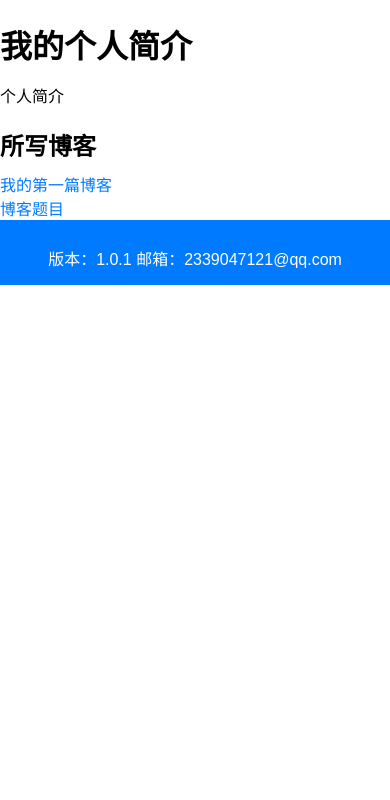
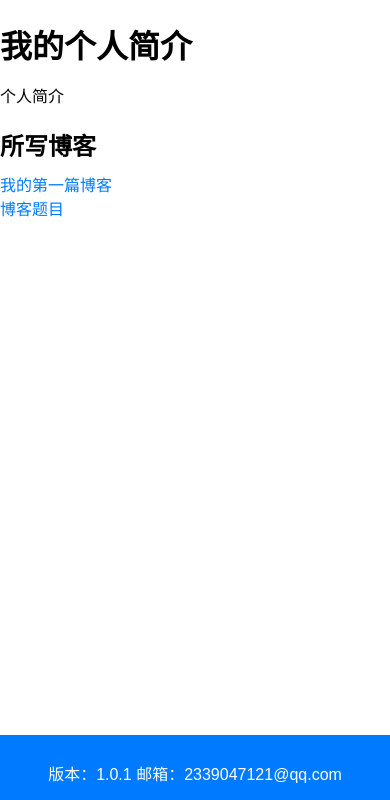
Before and after one commit to gwqwy/gwqwy.github.io, a PHP site: page /geren.html in a window 390 px wide. Shown: the part 44-844 px from the top of the page. Run offline with PHP 8.4, Linux system fonts and the light colour scheme.

Commit message:
Update geren.css

```diff
--- a/geren.css
+++ b/geren.css
@@ -99,7 +99,6 @@ a:hover {
 
     /* 底部样式调整 */
     #footer {
-        position: static; /* 去除固定定位 */
         margin-top: auto; /* 使用margin-top: auto可以将底部推到页面底部 */
     }
 }
```
